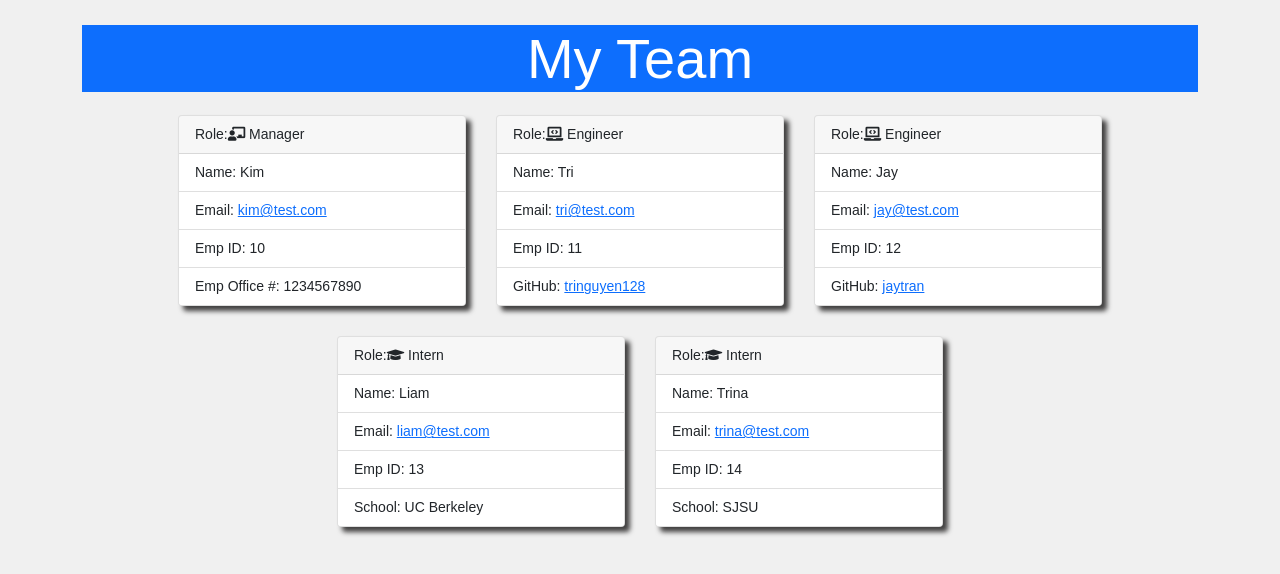
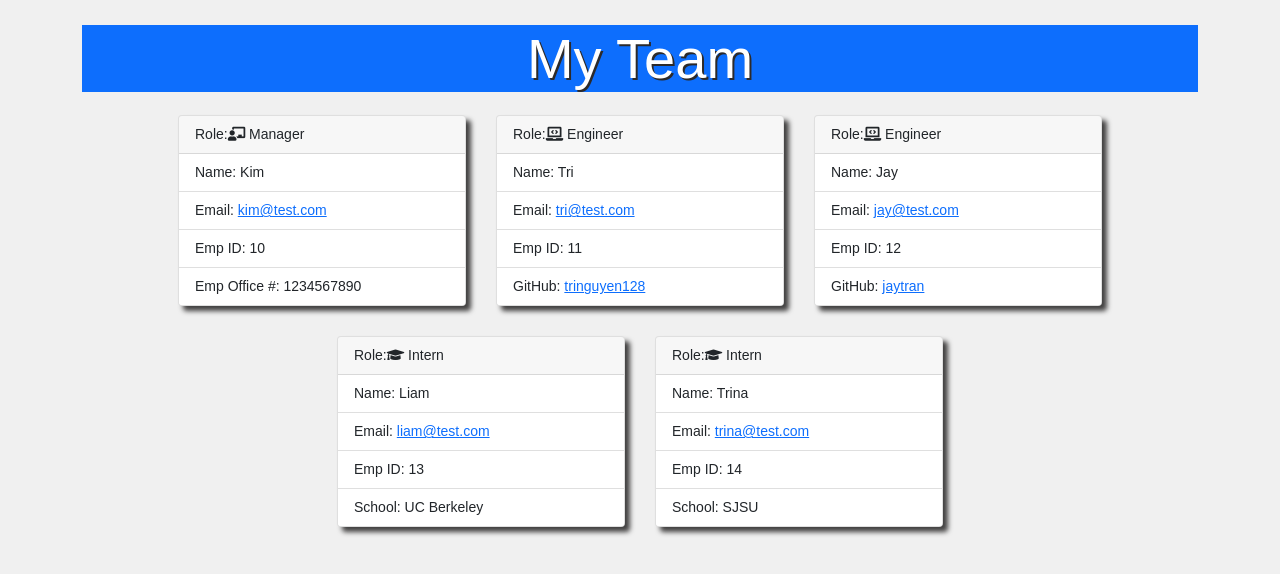
Before and after one commit to tringuyen128/teamprofile-generator, a website: page src/teamDEMO.html in a window 1280 px wide. Drawn offline with nearby package versions, Linux system fonts and the light colour scheme.

Commit message:
update CSS

```diff
--- a/generateHTML.js
+++ b/generateHTML.js
@@ -78,7 +78,7 @@ const createHTML = (allEmployees) => {
       <header>
         <div class="jumbotron jumbotron-fluid" id="jumbo">
           <div class="container">
-            <h1 class="display-4 text-center bg-primary" style="color: white">
+            <h1 class="display-4 text-center bg-primary" id="header" style="color: white">
               <strong>My Team</strong>
             </h1>
           </div>
--- a/src/style.css
+++ b/src/style.css
@@ -10,6 +10,9 @@ body {
   #jumbo {
     margin-top: 20px;
   }
+  header {
+    text-shadow: 2px 2px #2c2a2a;
+  }
 
   .card {
       margin: 15px;
@@ -19,5 +22,4 @@ body {
 
     .row {
       justify-content: center;
-
     }
--- a/src/teamDEMO.html
+++ b/src/teamDEMO.html
@@ -23,7 +23,7 @@
       <header>
         <div class="jumbotron jumbotron-fluid" id="jumbo">
           <div class="container">
-            <h1 class="display-4 text-center bg-primary" style="color: white">
+            <h1 class="display-4 text-center bg-primary" id="header" style="color: white">
               <strong>My Team</strong>
             </h1>
           </div>
```
